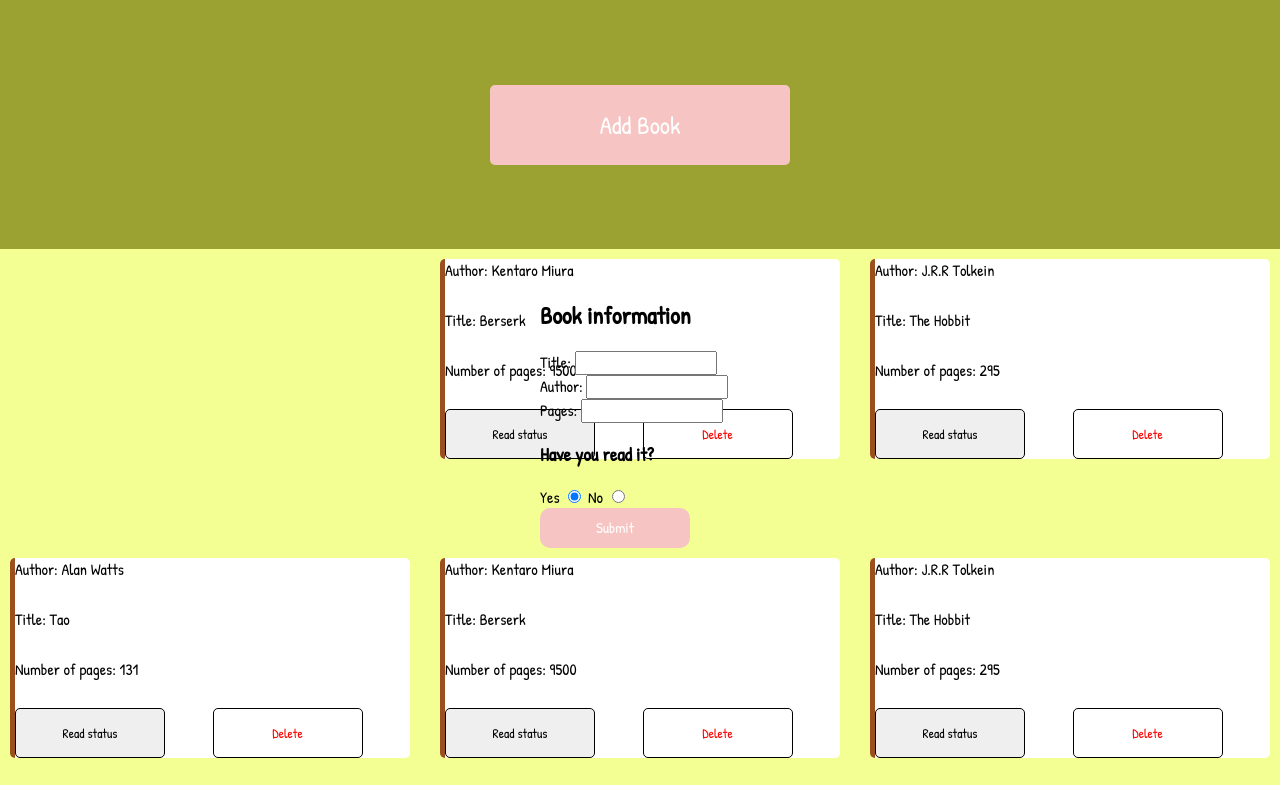
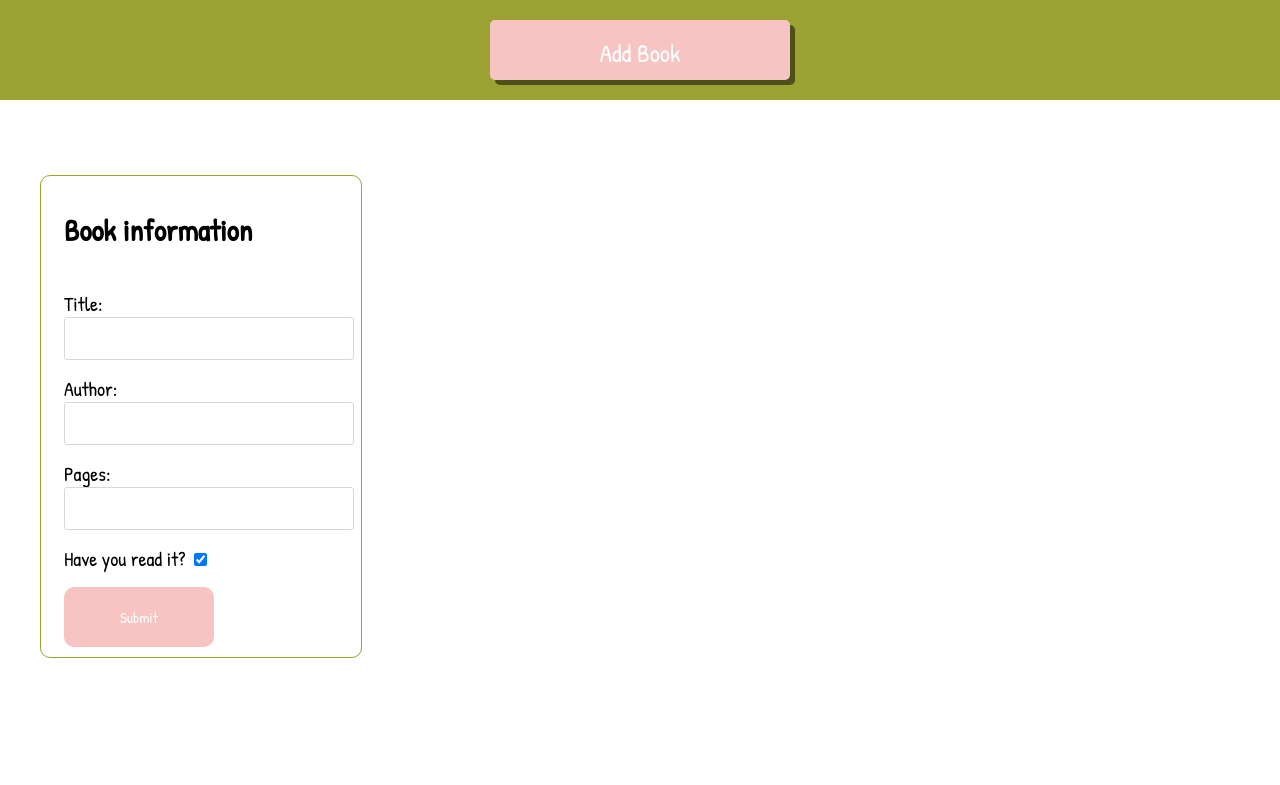
Before and after one commit to cookingnoob/libraryOdin, a plain HTML site: page index.html in a window 1280 px wide. Both pictures are taken after a click on the button "Add Book". Shown: the top 785 px of the page. Drawn offline with Linux system fonts and the light colour scheme.

Commit message:
Add function that clears forms input, create function that creates element and class in one line, added style, the readStatus button checks for true or false to give one class or another

```diff
--- a/index.html
+++ b/index.html
@@ -14,8 +14,9 @@
     <div class="header">
     <button class="open-button" id="addBook">Add Book</button>
     </div>
-    <div id="container">
-    <div class="form-popup" id="myForm">
+
+
+     <div class="form-popup" id="myForm">
         <form action="" class="form-container">
             <h2>Book information</h2>
             <div>
@@ -32,17 +33,13 @@
                 <input type="number" name="pages" id="pages" minlength="1" maxlength="10000" required>
             </div>
             <div>
-                <h3>Have you read it?</h3>
-                <label for="true">Yes</label>
-                <input type="radio" name="status" id="true" checked>
-                <label for="false">No</label>
-                <input type="radio" name="status" id="false">
+                <label for="readStatus">Have you read it?</label>
+                <input type="checkbox" name="readStatus" id="readStatus" checked>
             </div>
             <button type="submit" id="submit">Submit</button>
         </form>
-    </div>
-
-    </div>
+      </div>
+      <div id="container"></div>
     <script src="./script.js"></script>
 </body>
 </html>
--- a/script.js
+++ b/script.js
@@ -1,25 +1,36 @@
+function Book(title, author, pages, readStatus){
+    this.title = title
+    this.author = author
+    this.pages = pages
+    this.readStatus = readStatus
+};
+
+let myLibrary = [];
+
+// book examples
+const theHobbit = new Book('The Hobbit', 'J.R.R Tolkein', '295', true);
+const berserk = new Book('Berserk', 'Kentaro Miura', '9500', true);
+const tao = new Book ('Tao', 'Alan Watts', '131', false);
+addBookToLibrary(berserk);
+addBookToLibrary(theHobbit);
+addBookToLibrary(tao);
+
+
+
+//DOM elements
+const container = document.getElementById('container');
+
 let titleInput = document.getElementById('title');
 let authorInput = document.getElementById('author');
 let pagesInput = document.getElementById('pages');
-let trueInput = document.getElementById('true');
-let falseInput = document.getElementById('false');
+let checkbox = document.getElementById('readStatus');
 let submitBtn = document.getElementById('submit');
 let addBtn = document.getElementById('addBook');
-const container = document.getElementById('container');
-
-const theHobbit = new Book('The Hobbit', 'J.R.R Tolkein', '295', true);
-const berserk = new Book('Berserk', 'Kentaro Miura', '9500', true);
-const tao = new Book ('Tao', 'Alan Watts', '131');
-let myLibrary = [];
+let inputs = document.querySelectorAll('input')
 
 
 
-addBookToLibrary(berserk);
-addBookToLibrary(theHobbit);
-addBookToLibrary(tao);
-addBookToLibrary(berserk);
-addBookToLibrary(theHobbit);
-addBookToLibrary(tao);
+
 
 
 submitBtn.addEventListener('click', submitClick);
@@ -33,46 +44,48 @@ function submitClick(event){
     let newTitle = titleInput.value;
     let newAuthor = authorInput.value;
     let newPages = pagesInput.value;
+    let readStatus = checkbox.checked ? true : false;
     if (newTitle === '' || newAuthor === '' || newPages === ''){
         return
     } else {
     container.innerHTML = "";
-    const bookForm = new Book(newTitle, newAuthor, newPages);
+    const bookForm = new Book(newTitle, newAuthor, newPages, readStatus);
     addBookToLibrary(bookForm);
     createCards();
+    clearForm();
     event.preventDefault();
     closeForm();
     };
 };
 
+
+function createCards(){
     myLibrary.forEach(book =>{
-    let cardsContainer = document.createElement('div');
-    let cardAuthor = document.createElement('div');
-    let cardTitle = document.createElement('div');
-    let cardPages = document.createElement('div');
-    let statusBtn = document.createElement('button');
-    let deleteBtn = document.createElement('button');
+        let cardsContainer = createElementWithClass('div', 'cardsContainer');
+        let cardAuthor = createElementWithClass('div', 'cardAuthor');
+        let cardTitle = createElementWithClass('div', 'cardTitle');
+        let cardPages = createElementWithClass('div', 'cardPages');
+        let statusBtn = createElementWithClass('button', 'statusBtn');
+        let deleteBtn = createElementWithClass('button', 'deleteBtn');
         container.appendChild(cardsContainer);
         cardsContainer.appendChild(cardAuthor);
         cardsContainer.appendChild(cardTitle);
         cardsContainer.appendChild(cardPages);
         cardsContainer.appendChild(statusBtn);
         cardsContainer.appendChild(deleteBtn);
-    cardsContainer.classList.add('cardsContainer');
-    cardAuthor.classList.add('author');
-    cardTitle.classList.add('title');
-    cardPages.classList.add('pages');
-    statusBtn.classList.add('statusBtn');
-    deleteBtn.classList.add('deleteBtn');
         cardAuthor.textContent = `Author: ${book.author}`;
         cardTitle.textContent = `Title: ${book.title}`;
         cardPages.textContent = `Number of pages: ${book.pages}`;
-    statusBtn.textContent = 'Read status';
+        book.readStatus ? statusBtn.textContent = "Done reading it" : statusBtn.textContent = "I'll read it later";
+        book.readStatus ? statusBtn.classList.add('trueBtn') : statusBtn.classList.add('falseBtn');
         deleteBtn.textContent = 'Delete';
     })
+}
 
-function createCards(){
-
+function createElementWithClass (elementType, className){
+    let element = document.createElement(elementType);
+    element.classList.add(className);
+    return element
 }
 
 
@@ -80,6 +93,10 @@ function addBookToLibrary(book){
     myLibrary.push(book)
 };
 
+
+function clearForm (){
+    inputs.forEach(input => input.value ='');
+};
 function openForm(){
     document.getElementById("myForm").style.display = "block";
 };
@@ -91,19 +108,8 @@ function closeForm(){
 
 
 
-function Book(title, author, pages){
-    this.title = title
-    this.author = author
-    this.pages = pages
-};
 
 
-// readStatus
-// this.readStatus = readStatus
 // Book.prototype.info = function() {
 //     return `${this.title} by ${this.author}, ${this.pages} pages, ${this.readStatus ? 'already read' : 'not read yet'}`
 // }
-
-
-
-//boton para eliminar del array
--- a/style.css
+++ b/style.css
@@ -17,6 +17,7 @@ body{
     justify-content: center;
     align-items: center;
     background-color: rgb(155, 162, 50);
+    height: 100px ;
 
 }
 .open-button{
@@ -25,37 +26,59 @@ body{
     border: none;
     border-radius: 5px;
     cursor: pointer;
-    height: 80px;
+    height: 60px;
     width: 300px;
     font-size: 25px;
     color: white;
+    box-shadow: 5px 5px  rgba(0, 0, 0, .5);
+}
+.open-button:hover{
+    background-color: rgb(193, 126, 124);
 }
 .form-popup {
     display: none;
-
-
 }
 .form-container{
-    background-color: ;
-    max-width: 300px;
+    margin-top: 10px;
+    width: 300px;
     padding: 10px;
+    border: 1px solid rgb(155, 162, 50);
     border-radius: 10px;
     position: relative;
-    top:20px;
-    left: 520px;
-    row-gap: span;
+    left: 40px;
+    display: grid;
+    gap: 15px;
+    justify-content : center;
+    font-size: 20px;
+}
+.form-container input[type='text'],
+.form-container input[type='number']{
+    background-color: #FFFFFF;
+    border: 1px solid #D6D9DC;
+    border-radius: 3px;
+    width: 100%;
+    padding: 7px;
+    font-size: 20px;
+}
+.form-container input[type='checkbox']{
+    background-color: #FFFFFF;
+    border: 1px solid #D6D9DC;
+    border-radius: 3px;
 }
 #submit{
     color: white;
     background-color: rgb(246, 197, 195);
     border: none;
     width: 150px;
-    height: 40px;
+    height: 60px;
     border-radius: 10px;
     font-size: 15px;
+    cursor: pointer;
+}
+#submit:hover{
+    background-color: rgb(193, 126, 124);
 }
 #container{
-   background-color:rgb(243 255 147) ;
    position: relative;
    display: grid;
    grid-template-columns: repeat(auto-fit, minmax(300px, 400px));
@@ -64,10 +87,12 @@ body{
    height:
 }
 .cardsContainer{
+    font-size: 20px;
     border-radius: 5px;
-    border-left:5px solid rgb(155, 79, 31);
+    border-left:15px solid rgb(155, 79, 31);
     background-color: white;
     height: 200px;
+    box-shadow: 5px 5px 5px 5px rgba(0, 0, 0, .6);
     margin-bottom: 10px;
     margin-top: 10px;
     display: grid;
@@ -77,14 +102,15 @@ body{
                          "title title"
                          "pages pages"
                          "status delete";
+    justify-items: center;
 }
-.author{
+.cardAuthor{
     grid-area: author;
 }
-.title{
+.cardTitle{
     grid-area: title;
 }
-.pages{
+.cardPages{
     grid-area: pages;
 }
 .statusBtn{
@@ -94,6 +120,7 @@ body{
     width: 150px;
     cursor: pointer;
     grid-area: status;
+    margin-bottom: 5px;
 }
 .deleteBtn{
     background-color: white;
@@ -105,3 +132,9 @@ body{
     cursor: pointer;
     grid-area: delete;
 }
+.trueBtn{
+    background-color: rgb(155, 162, 50);
+}
+.falseBtn{
+    background-color: rgb(155, 79, 31);
+}
```
Lines whose indentation alone changed are shown as unchanged.
